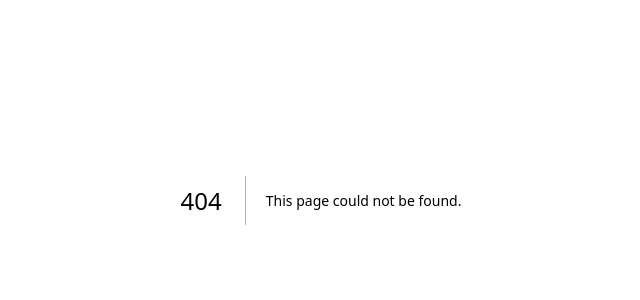
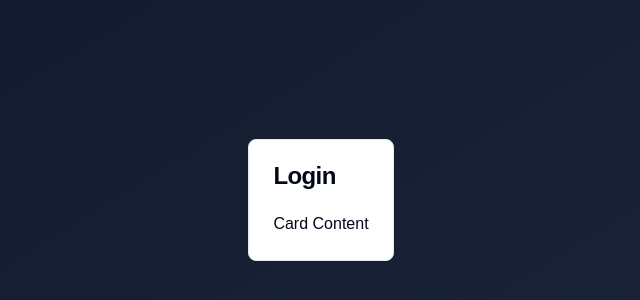
Before and after one commit to Enderz420/nextjs_auth, a Next.js app in the folder nextjs_auth/: page /auth/login in a window 1280 px wide. Before the commit this address had no page. Shown: the part 200-500 px from the top of the page, without its empty margins (319-959 px from the left). Built offline with nearby package versions, Linux system fonts and the light colour scheme.

Commit message:
start detailing login page with card

```diff
--- /dev/null
+++ b/nextjs_auth/app/auth/login/page.tsx
@@ -0,0 +1,17 @@
+import { Card, CardContent, CardHeader, CardTitle } from "@/components/ui/card";
+import React from "react";
+
+export default function page() {
+  return (
+    <main className="flex items-center justify-center flex-col min-h-screen bg-gradient-to-br text-white from-slate-900 to-slate-800">
+      <Card>
+        <CardHeader>
+          <CardTitle>Login</CardTitle>
+        </CardHeader>
+        <CardContent>
+          <p>Card Content</p>
+        </CardContent>
+      </Card>
+    </main>
+  );
+}
--- a/nextjs_auth/app/page.tsx
+++ b/nextjs_auth/app/page.tsx
@@ -1,4 +1,5 @@
 import { Button } from "@/components/ui/button";
+import Link from "next/link";
 
 export default function Home() {
   return (
@@ -6,8 +7,12 @@
       <div className="flex flex-col gap-y-10">
         <h1 className="text-8xl">Authentication</h1>
         <div className="flex flex-col items-center gap-y-10">
-          <Button variant="secondary">Go to login!</Button>
-          <Button variant="secondary">Go to register!</Button>
+          <Link href={"/auth/login"}>
+            <Button variant="secondary">Go to login!</Button>
+          </Link>
+          <Link href={"/auth/register"}>
+            <Button variant="secondary">Go to register!</Button>
+          </Link>
         </div>
       </div>
     </main>
--- /dev/null
+++ b/nextjs_auth/components/ui/card.tsx
@@ -0,0 +1,79 @@
+import * as React from "react"
+
+import { cn } from "@/lib/utils"
+
+const Card = React.forwardRef<
+  HTMLDivElement,
+  React.HTMLAttributes<HTMLDivElement>
+>(({ className, ...props }, ref) => (
+  <div
+    ref={ref}
+    className={cn(
+      "rounded-lg border bg-card text-card-foreground shadow-sm",
+      className
+    )}
+    {...props}
+  />
+))
+Card.displayName = "Card"
+
+const CardHeader = React.forwardRef<
+  HTMLDivElement,
+  React.HTMLAttributes<HTMLDivElement>
+>(({ className, ...props }, ref) => (
+  <div
+    ref={ref}
+    className={cn("flex flex-col space-y-1.5 p-6", className)}
+    {...props}
+  />
+))
+CardHeader.displayName = "CardHeader"
+
+const CardTitle = React.forwardRef<
+  HTMLDivElement,
+  React.HTMLAttributes<HTMLDivElement>
+>(({ className, ...props }, ref) => (
+  <div
+    ref={ref}
+    className={cn(
+      "text-2xl font-semibold leading-none tracking-tight",
+      className
+    )}
+    {...props}
+  />
+))
+CardTitle.displayName = "CardTitle"
+
+const CardDescription = React.forwardRef<
+  HTMLDivElement,
+  React.HTMLAttributes<HTMLDivElement>
+>(({ className, ...props }, ref) => (
+  <div
+    ref={ref}
+    className={cn("text-sm text-muted-foreground", className)}
+    {...props}
+  />
+))
+CardDescription.displayName = "CardDescription"
+
+const CardContent = React.forwardRef<
+  HTMLDivElement,
+  React.HTMLAttributes<HTMLDivElement>
+>(({ className, ...props }, ref) => (
+  <div ref={ref} className={cn("p-6 pt-0", className)} {...props} />
+))
+CardContent.displayName = "CardContent"
+
+const CardFooter = React.forwardRef<
+  HTMLDivElement,
+  React.HTMLAttributes<HTMLDivElement>
+>(({ className, ...props }, ref) => (
+  <div
+    ref={ref}
+    className={cn("flex items-center p-6 pt-0", className)}
+    {...props}
+  />
+))
+CardFooter.displayName = "CardFooter"
+
+export { Card, CardHeader, CardFooter, CardTitle, CardDescription, CardContent }
```
